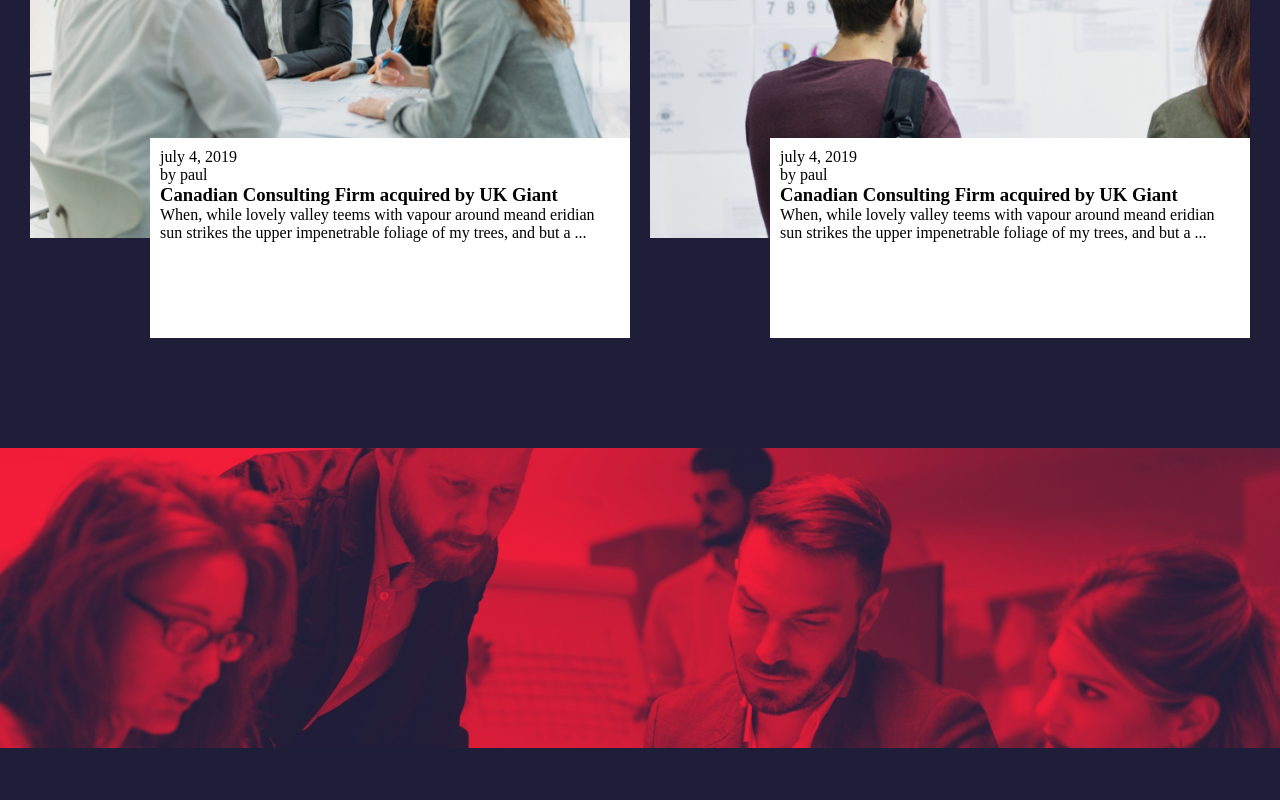
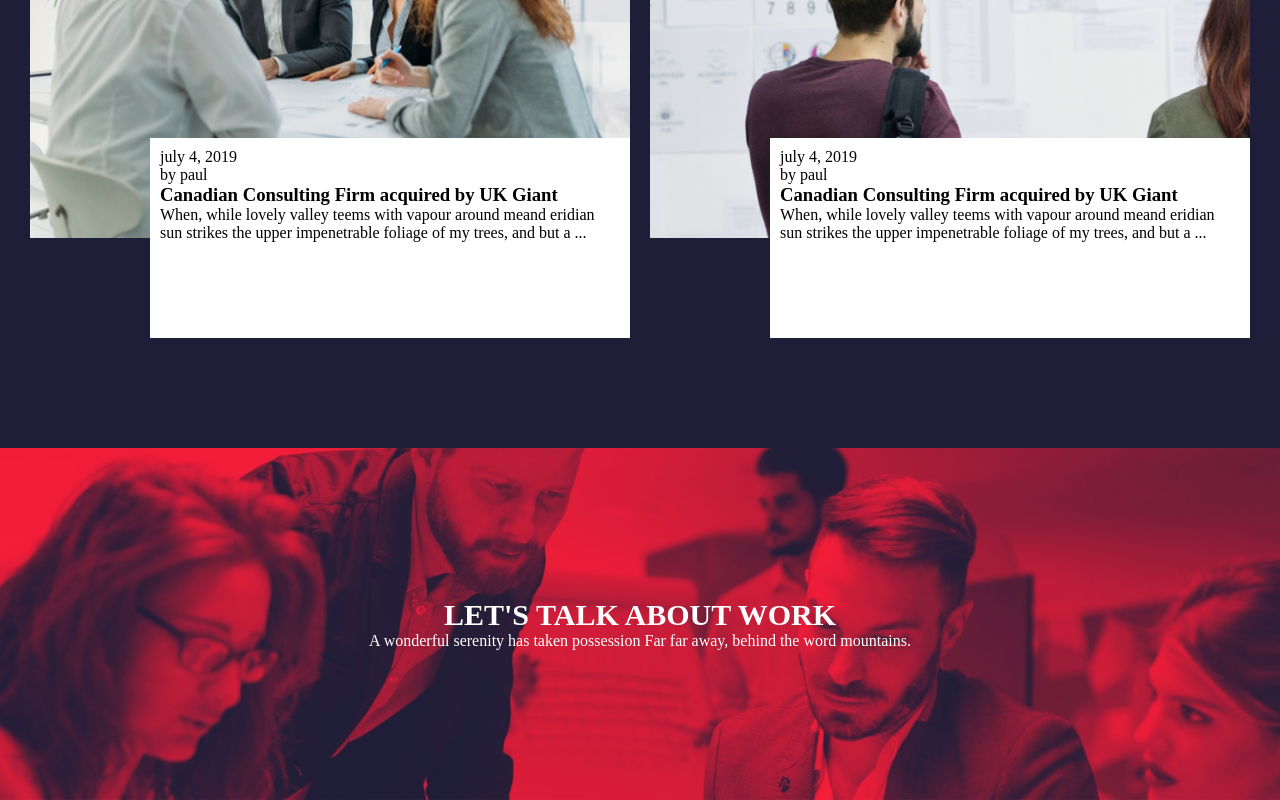
Before and after one commit to guglielmopiasenti/proj-html-vuejs, a Vue app: page / in a window 1280 px wide. Shown: the part 3853-4653 px from the top of the page. Before the commit the page ends 4601 px from the top, so only its background shows below. Built offline with nearby package versions, Linux system fonts and the light colour scheme.

Commit message:
get started props

```diff
--- a/src/components/AppMain.vue
+++ b/src/components/AppMain.vue
@@ -35,7 +35,8 @@ export default {
         <BlogCard />
     </section>
     <section id="get-started">
-        <GetStartedCard />
+        <GetStartedCard title="LET'S TALK ABOUT WORK"
+            par="A wonderful serenity has taken possession Far far away, behind the word mountains." />
     </section>
 </template>
 
```
